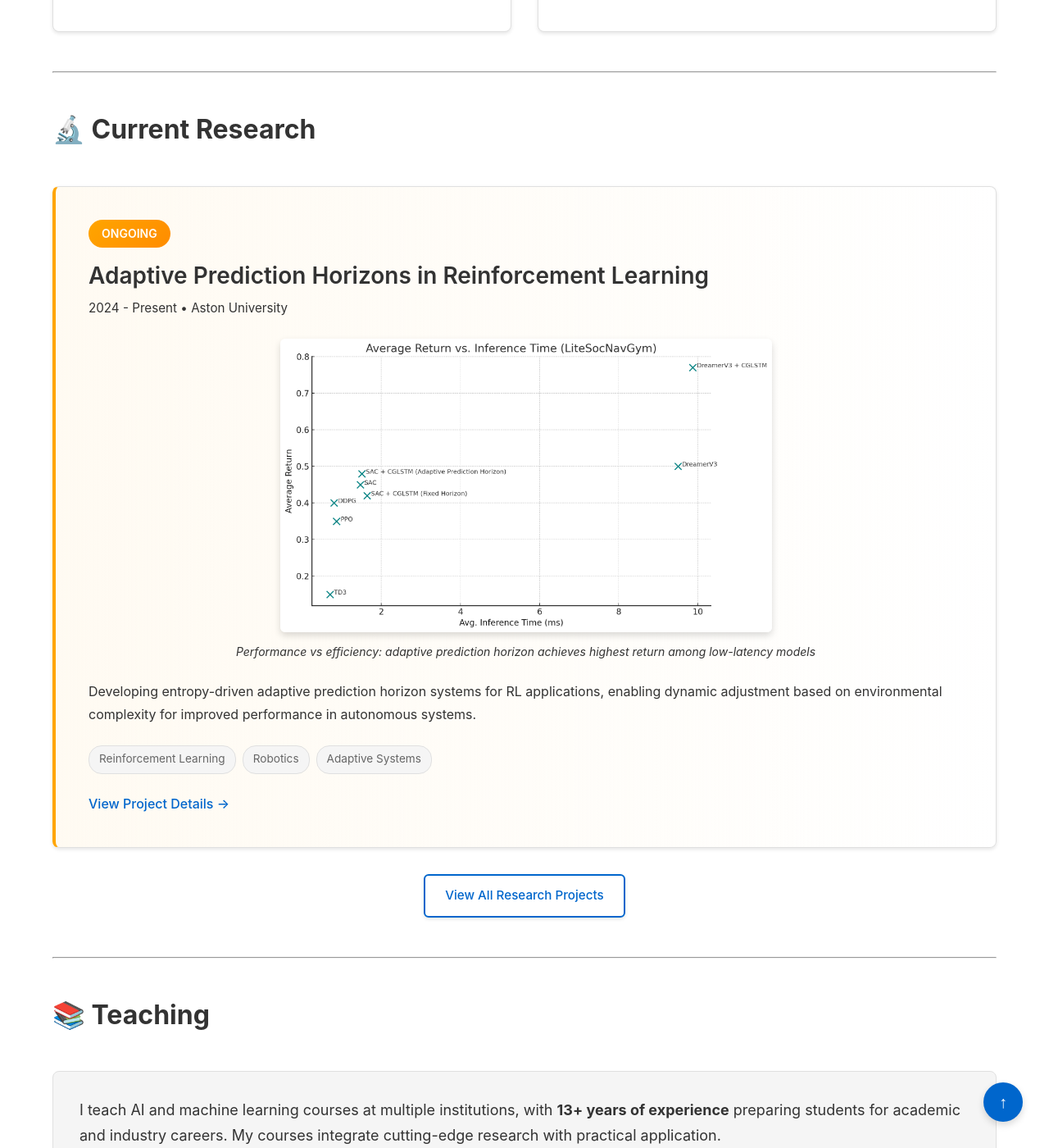
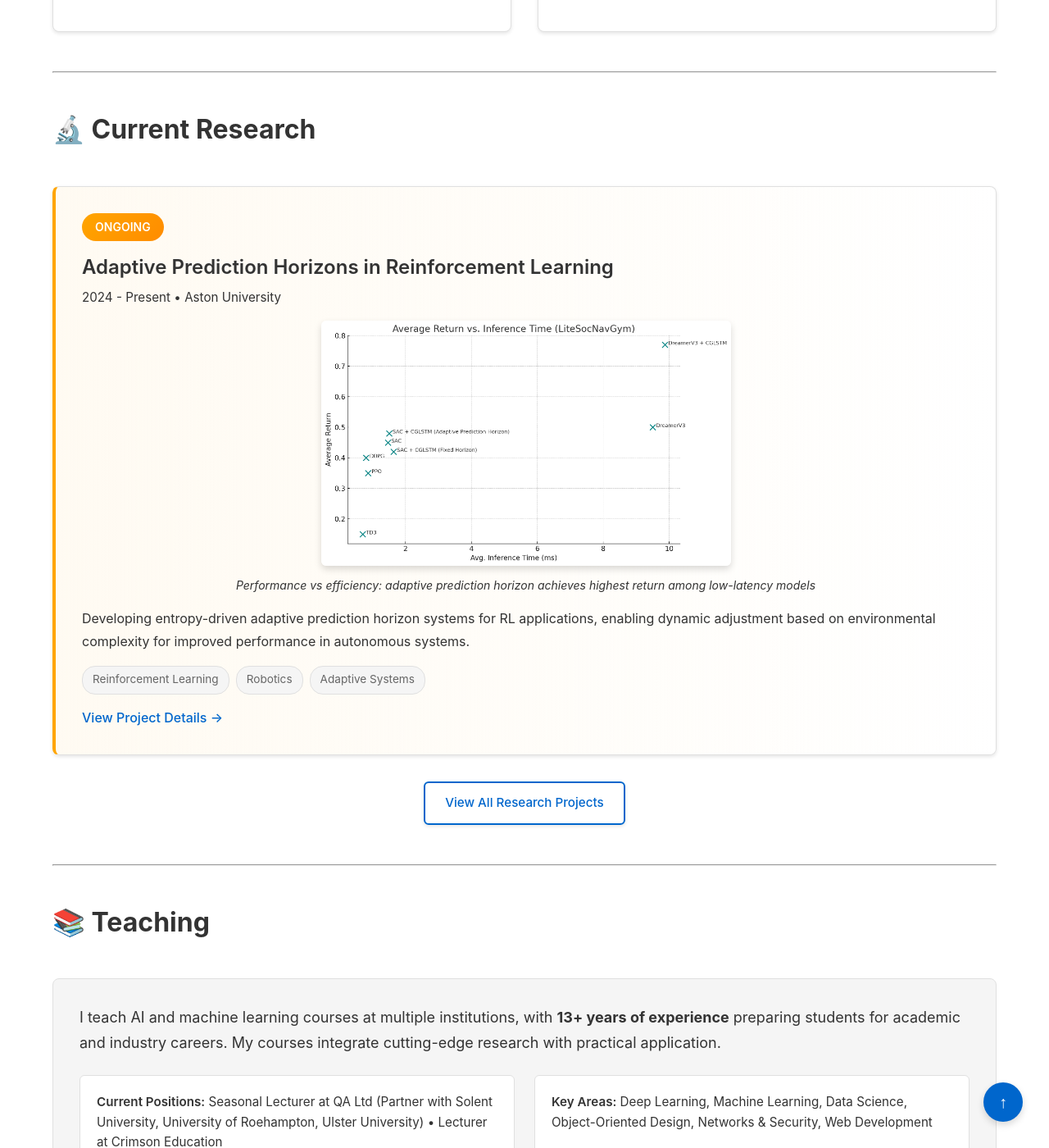
Before and after one commit to goodluckoguzie/goodluckoguzie.github.io, a Jekyll site: the page built from index.md, in a window 1280 px wide and 1400 px high, scrolled down 1294 px. Shown: the whole window at 82% size. Built offline with Jekyll 4.4.1, drawn with Linux system fonts in a browser that asks for light colours.

Commit message:
Reduce height of Current Research section to match Teaching section height

```diff
--- a/assets/css/style.css
+++ b/assets/css/style.css
@@ -245,7 +245,7 @@
 
 .home-research-card {
     background: var(--bg-card);
-    padding: 2.5rem;
+    padding: 2rem;
     border-radius: 8px;
     border: 1px solid var(--border);
     box-shadow: var(--shadow);
@@ -282,25 +282,27 @@
     margin-top: 0;
     margin-bottom: 0.5rem;
     color: var(--text);
-    font-size: 1.75rem;
+    font-size: 1.5rem;
     line-height: 1.3;
 }
 
 .home-research-meta {
     color: var(--text-light);
     font-size: 0.95rem;
-    margin-bottom: 1.5rem;
+    margin-bottom: 1rem;
 }
 
 .home-research-image {
-    margin: 1.5rem 0;
+    margin: 1rem 0;
     text-align: center;
 }
 
 .home-research-image img {
     width: 100%;
-    max-width: 600px;
+    max-width: 500px;
+    max-height: 300px;
     height: auto;
+    object-fit: contain;
     border-radius: 6px;
     box-shadow: var(--shadow-md);
     display: block;
@@ -318,14 +320,14 @@
 .home-research-card p {
     color: var(--text);
     line-height: 1.7;
-    margin-bottom: 1.5rem;
+    margin-bottom: 1rem;
 }
 
 .home-research-tags {
     display: flex;
     gap: 0.5rem;
     flex-wrap: wrap;
-    margin-bottom: 1.5rem;
+    margin-bottom: 1rem;
 }
 
 .home-research-actions {
```
